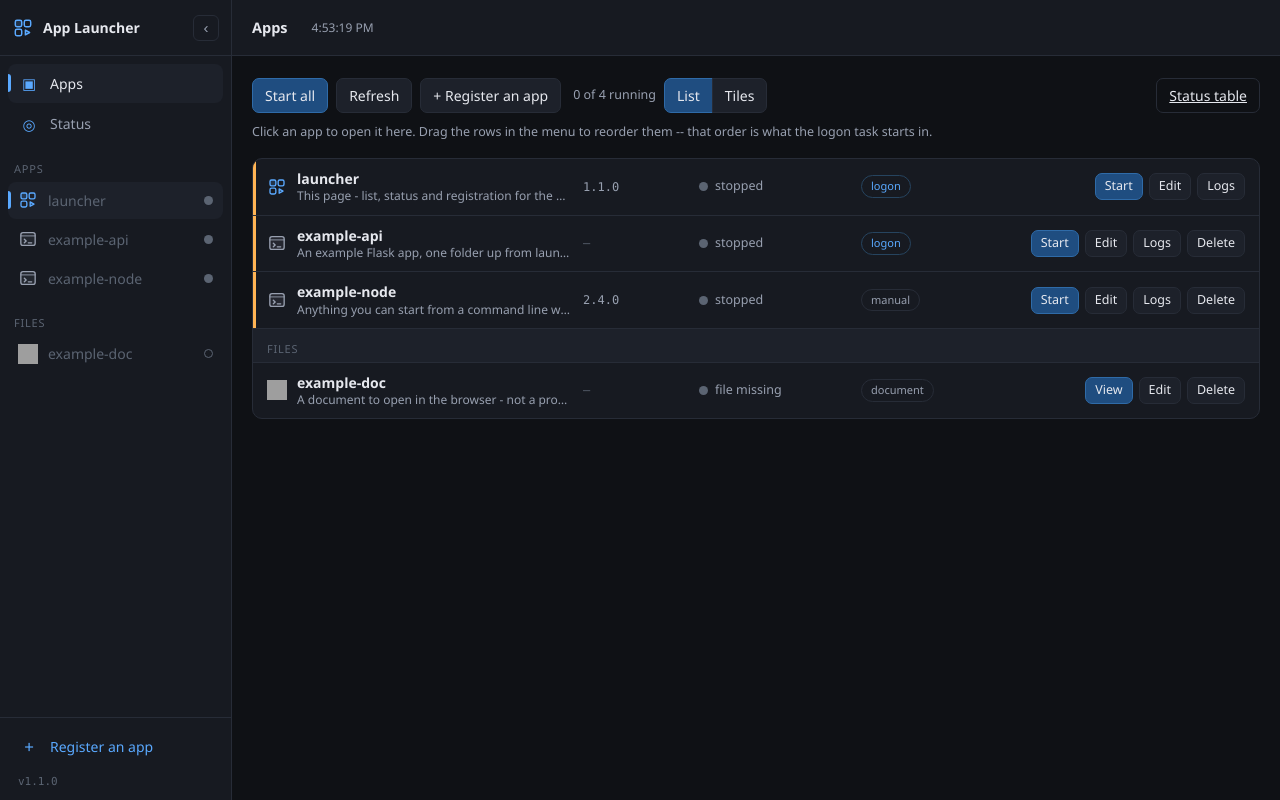
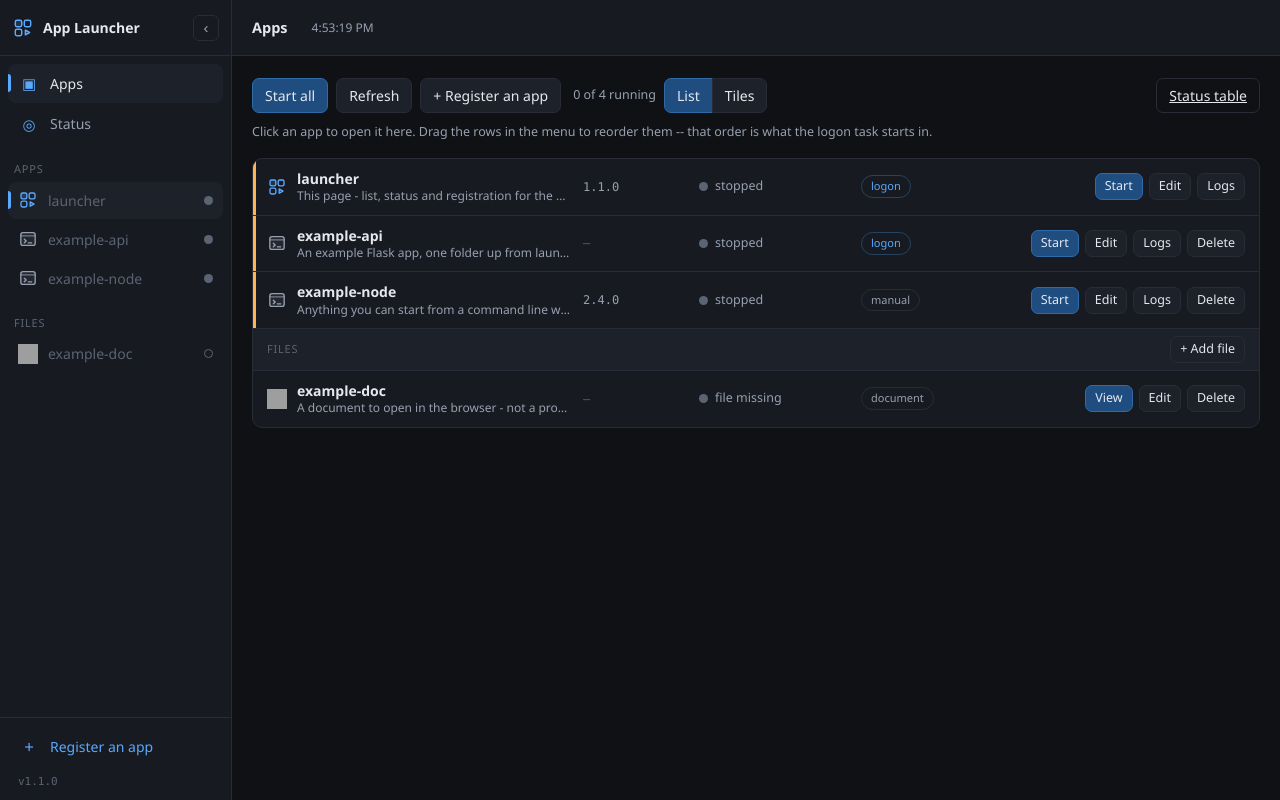
Before and after one commit to jcampbellvergeio/apps-launcher, a Flask app: page / in a window 1280 px wide. Run offline with Flask 3, Linux system fonts and the light colour scheme; data that the repository does not hold is empty; grey boxes are pictures that could not be loaded.

Commit message:
Separate entry points for apps and files
"+ Register an app" is app-only, and "+ Add file" lives in the Files header in
the list. Neither form asks which kind you meant, so the Type select is gone --
the button you pressed decides, and editing an entry shows the right shape from
its own type.

The Files header renders even when no documents are registered, because
otherwise there would be nowhere to add the first one.

Co-Authored-By: Claude Opus 5 (1M context) <noreply@anthropic.com>

```diff
--- a/static/app.css
+++ b/static/app.css
@@ -307,11 +307,17 @@ body.viewing main { max-width: none; padding-bottom: 20px; }
   letter-spacing: .07em;
 }
 .applist-head {
-  display: grid;
-  padding: 8px 14px 2px;
+  display: flex;
+  align-items: center;
+  gap: 12px;
+  padding: 7px 14px;
   background: var(--panel-2);
   border-bottom: 1px solid var(--line);
 }
+.applist-head .applist-section { padding: 0; }
+.head-add { margin-left: auto; }
+.head-none { color: var(--off); font-size: 12px; }
+.head-none + .head-add, .applist-head .head-add { margin-left: auto; order: 2; }
 .applist-row:hover { background: var(--panel-2); }
 .applist-row.missing { box-shadow: inset 3px 0 0 var(--warn); }
 
--- a/static/app.js
+++ b/static/app.js
@@ -504,19 +504,36 @@ function renderList() {
 
   // Documents last, behind a divider: they have no status and nothing to
   // start, so mixing them into the app rows makes both harder to read.
-  const ordered = [...apps.filter(a => !a.is_file), ...apps.filter(a => a.is_file)];
+  const processes = apps.filter(a => !a.is_file);
+  const files = apps.filter(a => a.is_file);
+  const ordered = [...processes, ...files];
   let dividerDone = false;
 
-  ordered.forEach(a => {
-    if (a.is_file && !dividerDone) {
-      dividerDone = true;
+  /* The Files heading carries its own add button, and renders even when nothing
+     is registered -- otherwise there would be nowhere to add the first one. */
+  const filesHeader = () => {
     const head = document.createElement('div');
     head.className = 'applist-head';
     const label = document.createElement('div');
     label.className = 'applist-section';
     label.textContent = 'Files';
     head.appendChild(label);
-      list.appendChild(head);
+    const btn = actionButton('+ Add file', 'addfile', '');
+    btn.classList.add('head-add');
+    head.appendChild(btn);
+    if (!files.length) {
+      const none = document.createElement('span');
+      none.className = 'head-none';
+      none.textContent = 'no documents registered yet';
+      head.appendChild(none);
+    }
+    return head;
+  };
+
+  ordered.forEach(a => {
+    if (a.is_file && !dividerDone) {
+      dividerDone = true;
+      list.appendChild(filesHeader());
     }
     const row = document.createElement('div');
     row.className = 'applist-row' + (a.path_exists ? '' : ' missing');
@@ -613,6 +630,8 @@ function renderList() {
 
     list.appendChild(row);
   });
+
+  if (!files.length) list.appendChild(filesHeader());
 }
 
 function setLayout(next) {
@@ -632,7 +651,7 @@ function renderGrid() {
   const add = document.createElement('article');
   add.className = 'tile add';
   add.innerHTML = '<div class="plus">+</div><div>Register an app</div>';
-  add.addEventListener('click', () => openForm(null));
+  add.addEventListener('click', () => openForm(null, 'app'));
   grid.appendChild(add);
 }
 
@@ -903,6 +922,7 @@ document.addEventListener('click', (ev) => {
     if (action === 'grid') return void openGrid();
     if (action === 'edit') return void openForm(byName(name));
     if (action === 'open') return void openApp(name);
+    if (action === 'addfile') return void openForm(null, 'file');
     if (action === 'autostart') return void toggleAutostart(name);
     if (action === 'reframe') return void reframe(name);
     return void act(action, name, btn);
@@ -927,7 +947,7 @@ if (refreshBtn) refreshBtn.addEventListener('click', () => {
   loadVersions(true);      // an app may have been rebuilt under us
 });
 const dashAdd = $('#dash-add');
-if (dashAdd) dashAdd.addEventListener('click', () => openForm(null));
+if (dashAdd) dashAdd.addEventListener('click', () => openForm(null, 'app'));
 $$('[data-view]').forEach(b => b.addEventListener('click', () => setLayout(b.dataset.view)));
 if ($('#list')) {
   // Restore the stored layout before the first render, not after.
@@ -946,6 +966,7 @@ document.addEventListener('keydown', (ev) => {
 
 const dialog = $('#add-dialog');
 let editing = null;     // the app being edited, or null when registering
+let formKind = 'app';  // which shape the form is showing: 'app' or 'file'
 
 /* One form for both jobs. Registering and editing validate identically on the
    server, so they should look identical here too -- the only difference is that
@@ -956,6 +977,7 @@ let editing = null;     // the app being edited, or null when registering
    editing -- type is fixed once registered. */
 function applyFormType(kind) {
   const isFile = kind === 'file';
+  formKind = kind;
   $$('.app-only').forEach(el => { el.hidden = isFile; });
   $$('.file-only').forEach(el => { el.hidden = !isFile; });
   const form = $('#add-form');
@@ -963,10 +985,11 @@ function applyFormType(kind) {
   form.file.required = isFile;
 }
 
-function openForm(app) {
+function openForm(app, kind) {
   if (!dialog) {
     // The form only lives on the tiles page; from /status, go there and open it.
-    window.location.href = app ? '/#edit/' + encodeURIComponent(app.name) : '/#add';
+    window.location.href = app ? '/#edit/' + encodeURIComponent(app.name)
+                              : (kind === 'file' ? '/#addfile' : '/#add');
     return;
   }
   const form = $('#add-form');
@@ -975,10 +998,7 @@ function openForm(app) {
   form.reset();
 
   if (editing) {
-    const kind = editing.is_file ? 'file' : 'app';
-    form.type.value = kind;
-    form.type.disabled = true;      // fixed once registered
-    applyFormType(kind);
+    applyFormType(editing.is_file ? 'file' : 'app');
     if (editing.is_file) form.file.value = editing.file || '';
     $('#form-title').textContent = 'Edit ' + editing.name;
     $('#form-hint').innerHTML = 'Saved to <code>apps.json</code>. '
@@ -999,13 +1019,21 @@ function openForm(app) {
     form.version_cmd.value = editing.version_cmd || '';
     form.autostart.checked = !!editing.autostart;
   } else {
-    form.type.disabled = false;
-    form.type.value = 'app';
-    applyFormType('app');
+    const wanted = kind === 'file' ? 'file' : 'app';
+    applyFormType(wanted);
+    if (wanted === 'file') {
+      $('#form-title').textContent = 'Add a file';
+      $('#form-hint').innerHTML = 'A document to open in the browser. The launcher '
+        + 'serves it, so it works in a tab and in the pane.';
+      $('#form-submit').textContent = 'Add file';
+      $('#name-help').textContent = 'Lowercase. Used in the URL the launcher '
+        + 'serves it at.';
+    } else {
       $('#form-title').textContent = 'Register an app';
       $('#form-hint').innerHTML = 'Written to <code>apps.json</code>, so it starts at '
         + 'logon too.';
       $('#form-submit').textContent = 'Add app';
+    }
     $('#name-help').textContent = 'Lowercase. Used for the log filenames and the CLI.';
     form.command.value = 'python';
     form.autostart.checked = true;
@@ -1013,10 +1041,8 @@ function openForm(app) {
   dialog.showModal();
 }
 
-$('#side-add').addEventListener('click', () => openForm(null));
-const typeSelect = $('#form-type');
-if (typeSelect) typeSelect.addEventListener('change',
-  () => applyFormType(typeSelect.value));
+$('#side-add').addEventListener('click', () => openForm(null, 'app'));
+
 
 if (dialog) {
   const form = $('#add-form');
@@ -1029,7 +1055,7 @@ if (dialog) {
     err.hidden = true;
     const fd = new FormData(form);
     const payload = {
-      type: fd.get('type'),
+      type: formKind,
       file: fd.get('file'),
       name: fd.get('name'),
       dir: fd.get('dir'),
@@ -1079,10 +1105,11 @@ if (dialog) {
 function handleFormLink() {
   if (!dialog) return;
   const hash = window.location.hash;
-  if (hash !== '#add' && !hash.startsWith('#edit/')) return;
+  if (hash !== '#add' && hash !== '#addfile' && !hash.startsWith('#edit/')) return;
   // Clear it, or a reload reopens the form.
   history.replaceState(null, '', window.location.pathname);
-  if (hash === '#add') return openForm(null);
+  if (hash === '#add') return openForm(null, 'app');
+  if (hash === '#addfile') return openForm(null, 'file');
   const found = byName(decodeURIComponent(hash.slice(6)));
   if (found) openForm(found);
 }
--- a/templates/base.html
+++ b/templates/base.html
@@ -56,7 +56,8 @@
     <nav class="side-apps" id="side-files" hidden></nav>
 
     <div class="side-foot">
-      <button class="side-item add-item" id="side-add" title="Register an app">
+      <button class="side-item add-item" id="side-add"
+              title="Register an app (a process to start and stop)">
         <span class="glyph" aria-hidden="true">+</span>
         <span class="label">Register an app</span>
       </button>
--- a/templates/index.html
+++ b/templates/index.html
@@ -48,13 +48,6 @@
     <h2 id="form-title">Register an app</h2>
     <p class="hint" id="form-hint">Written to <code>apps.json</code>, so it starts at
       logon too.</p>
-
-    <label>Type
-      <select name="type" id="form-type">
-        <option value="app">App &mdash; a process to start and stop</option>
-        <option value="file">File &mdash; a document to open in the browser</option>
-      </select>
-    </label>
 
     <label>Name
       <input name="name" required placeholder="myapp" pattern="[a-z0-9][a-z0-9._\-]*"
```
Also changed, not shown: README.md. Lines whose indentation alone changed are shown as unchanged.
